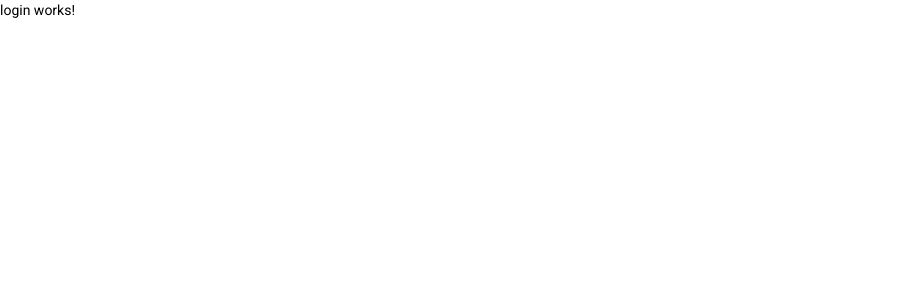
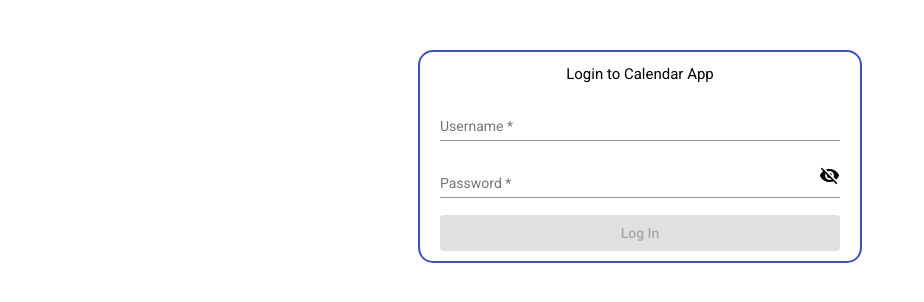
Before and after one commit to bariscanyilmaz/calendar-app, an Angular app in the folder client/: page /login in a window 1280 px wide. Shown: the top 302 px of the page, without its empty margins (0-924 px from the left). Built offline with nearby package versions, Linux system fonts and the light colour scheme.

Commit message:
create login page

```diff
--- a/client/src/app/components/login/login.component.html
+++ b/client/src/app/components/login/login.component.html
@@ -1 +1,19 @@
-<p>login works!</p>
+<form [formGroup]="loginForm" class="example-container">
+    <h4 class="login-title">Login to Calendar App</h4>
+    <mat-form-field>
+        <input matInput placeholder="Username" formControlName="username">
+    </mat-form-field>
+    <mat-form-field>
+        <input matInput placeholder="Password" [type]="hide ? 'password' : 'text'" formControlName="password">
+        <mat-icon matSuffix (click)="hide = !hide">{{hide ? 'visibility_off' : 'visibility'}}</mat-icon>
+    </mat-form-field>
+    <div #alert class="alert alert-danger alert-dismissible fade show" role="alert" *ngIf="isError">
+        <button type="button" class="close" aria-label="Close" (click)="closeAlert()">
+            <span aria-hidden="true">&times;</span>
+        </button>
+        {{errorMessage}}
+    </div>
+    <div class="actions">
+        <button mat-raised-button color="primary" [disabled]="!loginForm.valid" (click)="login()">Log In</button>
+    </div>
+</form>
--- a/client/src/app/components/login/login.component.scss
+++ b/client/src/app/components/login/login.component.scss
@@ -0,0 +1,30 @@
+.example-container {
+  display: flex;
+  flex-direction: column;
+  height: auto;
+  max-height: 450px;
+  width: 100%;
+  max-width: 400px;
+  margin: 50px auto;
+  border: 2px solid #3f51b5;
+  padding: 10px 20px;
+  border-radius: 15px;
+  * {
+    width: 100%;
+  }
+
+  .logo {
+    width: 120px !important;
+    height: auto;
+    margin: 0 auto;
+  }
+
+  .login-title {
+    text-align: center;
+  }
+
+  &.ng-invalid.ng-dirty.ng-touched {
+    border: 2px solid #f44336 !important;
+  }
+
+}
--- a/client/src/app/components/login/login.component.ts
+++ b/client/src/app/components/login/login.component.ts
@@ -1,4 +1,5 @@
 import { Component, OnInit } from '@angular/core';
+import { FormGroup, FormControl, Validators } from '@angular/forms';
 
 @Component({
   selector: 'app-login',
@@ -7,9 +8,28 @@ import { Component, OnInit } from '@angular/core';
 })
 export class LoginComponent implements OnInit {
 
+
+  hide: boolean = true;
+  isError: boolean = false;
+  errorMessage: string = "";
+
+  loginForm = new FormGroup({
+    username: new FormControl('', [Validators.required]),
+    password: new FormControl('', [Validators.required, Validators.minLength(6)])
+  })
+
+
   constructor() { }
 
   ngOnInit(): void {
+
+  }
+
+  login(): void {
+
+  }
+  closeAlert() {
+    this.isError = false;
   }
 
 }
```
Also changed, not shown: client/src/app/app.module.ts (+14 -2 lines).
